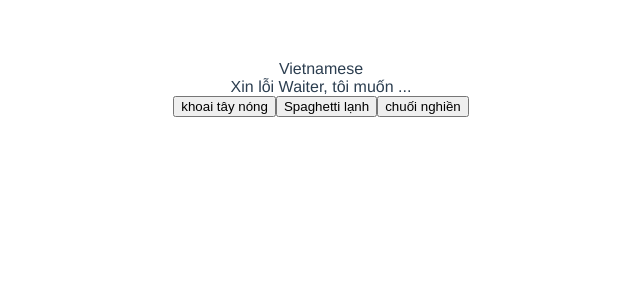
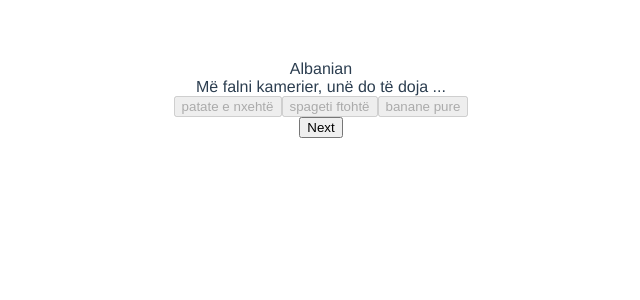
Before and after one commit to BethanyDrake/trijam-88, a Vue app: page / in a window 1280 px wide. Shown: the top 300 px of the page, without its empty margins (319-959 px from the left). Built offline with nearby package versions, Linux system fonts and the light colour scheme.

Commit message:
next button

```diff
--- a/src/App.vue
+++ b/src/App.vue
@@ -14,7 +14,12 @@
         {{option}}</button>
     </div>
 
-    <div v-if="!buttonsEnabled">{{resultMessage}}</div>
+
+    <div v-if="!buttonsEnabled">
+      <div>{{resultMessage}}</div>
+      <button v-on:click="next()">Next</button>
+
+    </div>
   </div>
 </template>
 
@@ -22,21 +27,38 @@
 import { parse } from 'papaparse'
 import {csvString} from './data-string.vue'
 
-let parsedCSV = parse(csvString)
+const parsedCSV = parse(csvString)
 console.log(parsedCSV)
 console.log(parsedCSV.data.length)
 
-const randomEntry = parsedCSV.data[Math.floor(Math.random()*parsedCSV.data.length)]
-let languageName = randomEntry[0]
-let introText = randomEntry[5]
+let randomEntry, hotPotato, coldSpag,mashedBanana, buttonsEnabled;
 
-let hotPotato = randomEntry[2]
-let coldSpag = randomEntry[3]
-let mashedBanana = randomEntry[4]
 
-let buttonText = [hotPotato, coldSpag, mashedBanana].sort(() => Math.random() -0.5)
-let resultMessage =""
-let buttonsEnabled = true;
+const data = {
+  resultMessage: "",
+  languageName: "",
+    introText: "",
+    buttonText: [],
+    buttonsEnabled,
+}
+const getValues = () => {
+  randomEntry = parsedCSV.data[Math.floor(Math.random()*parsedCSV.data.length)]
+  hotPotato = randomEntry[2]
+  coldSpag = randomEntry[3]
+  mashedBanana = randomEntry[4]
+  data.buttonText =[hotPotato, coldSpag, mashedBanana].sort(() => Math.random() -0.5)
+  data.introText = randomEntry[5]
+  data.languageName = randomEntry[0]
+
+}
+getValues()
+
+const next = () => {
+  console.log("next")
+  data.buttonsEnabled = true;
+  getValues();
+}
+
 const select = (buttonText) => {
   console.log("selected "+ buttonText)
   data.buttonsEnabled = false;
@@ -51,20 +73,12 @@ const select = (buttonText) => {
   }
 }
 
-const data = {
-  resultMessage,
-  languageName,
-    introText,
-    buttonText,
-    buttonsEnabled,
-}
-
-//console.log(+ ": " + randomEntry[5])
 export default {
   name: 'App',
   data: () => data,
   methods: {
-    select
+    select,
+    next
   }
 }
 </script>
```
